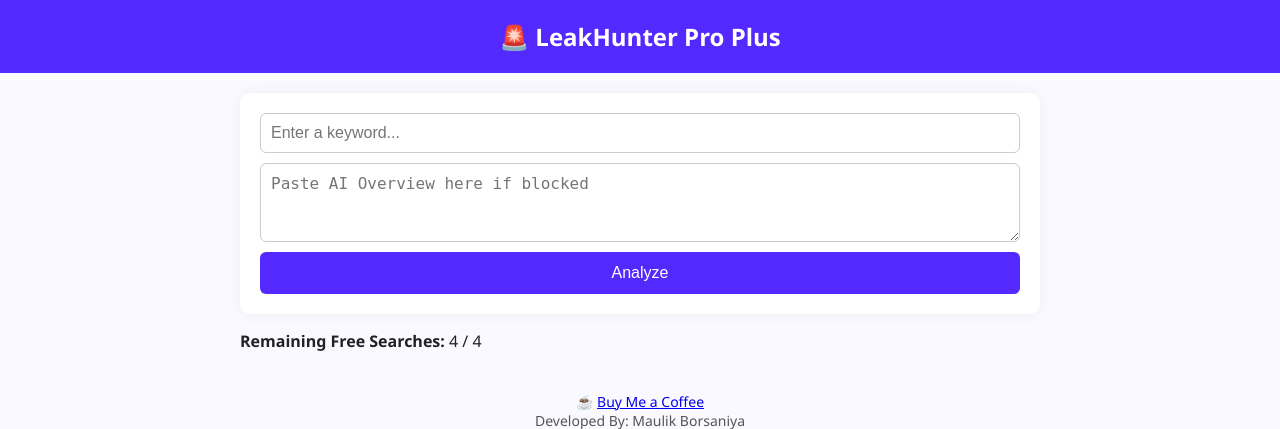
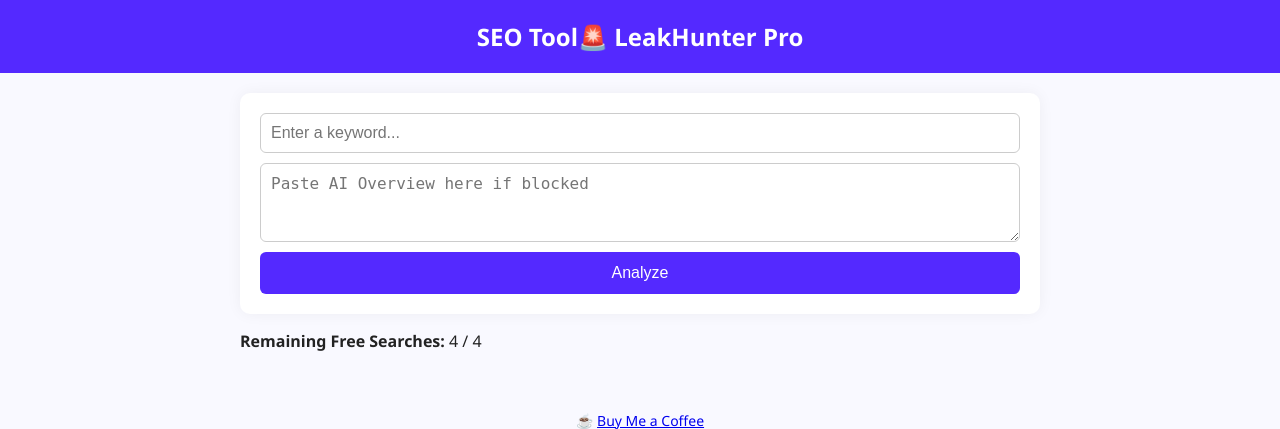
Before and after one commit to MaulikBorsaniya/seotool, a Flask app: page / in a window 1280 px wide. Shown: the top 429 px of the page. Run offline with Flask 3, Linux system fonts and the light colour scheme.

Commit message:
Update index.html

```diff
--- a/templates/index.html
+++ b/templates/index.html
@@ -3,7 +3,7 @@
 <head>
     <meta charset="UTF-8">
     <meta name="viewport" content="width=device-width, initial-scale=1.0">
-    <title>🚨 LeakHunter Pro Plus</title>
+    <title>SEO Tool | LeakHunter Pro Plus</title>
     <style>
         body {
             font-family: 'Segoe UI', sans-serif;
@@ -81,7 +81,7 @@
     </style>
 </head>
 <body>
-    <header>🚨 LeakHunter Pro Plus</header>
+    <header>SEO Tool🚨 LeakHunter Pro</header>
     <main>
         {% if error %}
             <p class="error">{{ error }}</p>
@@ -122,15 +122,15 @@
 
             {% if feedback %}
             <div class="section">
-                <h3>🧠 GPT Feedback:</h3>
+                <h3>🧠 Agent Feedback:</h3>
                 <div class="card" style="white-space: pre-line;">{{ feedback }}</div>
             </div>
             {% endif %}
         {% endif %}
 
-        <div class="footer">
+        <div class="footer"><br>
             ☕ <a href="https://www.buymeacoffee.com/maulikborsaniya" target="_blank">Buy Me a Coffee</a><br>
-            Developed By: Maulik Borsaniya
+            Developed By: Maulik Borsaniya</br>
         </div>
     </main>
 </body>
```
